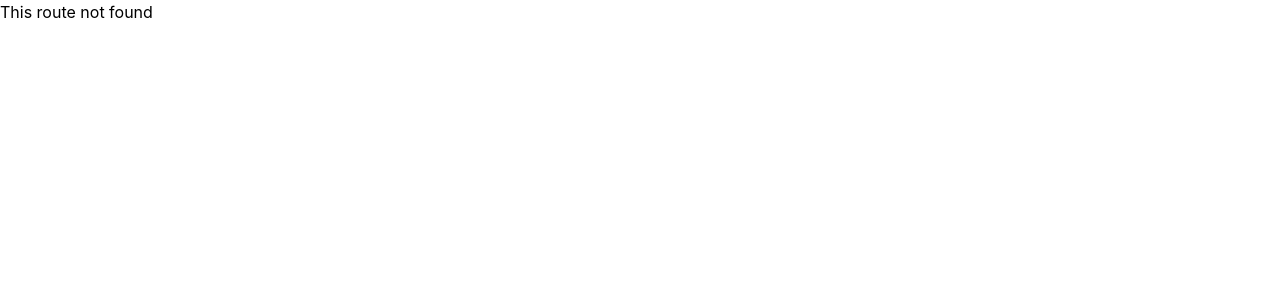
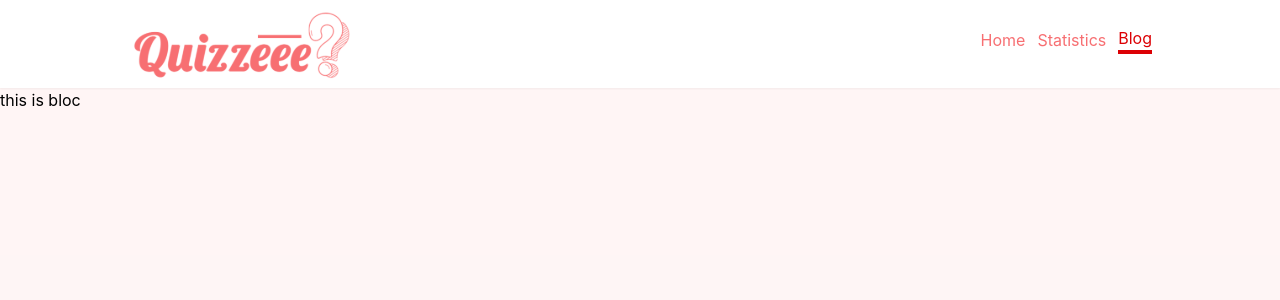
Before and after one commit to moofazzel/quizzeee, a React (Create React App) app: page /blog in a window 1280 px wide. Before the commit this address had no page. Shown: the top 300 px of the page. Built offline with nearby package versions, Linux system fonts and the light colour scheme.

Commit message:
added eye btn click to show and

```diff
--- a/src/App.js
+++ b/src/App.js
@@ -1,5 +1,6 @@
 import { createBrowserRouter, RouterProvider } from "react-router-dom";
 import "./App.css";
+import Blog from "./components/Blog";
 import Header from "./components/Header";
 import Home from "./components/Home";
 import Quiz from "./components/Quiz";
@@ -36,6 +37,10 @@ function App() {
           path: "statistics",
           element: <Statistics />,
         },
+        {
+          path: 'blog',
+          element: <Blog/>
+        }
       ],
     },
     {
--- /dev/null
+++ b/src/components/Blog.jsx
@@ -0,0 +1,11 @@
+import React from 'react';
+
+const Blog = () => {
+    return (
+        <div>
+            this is bloc
+        </div>
+    );
+};
+
+export default Blog;
--- /dev/null
+++ b/src/components/Navbar.css
@@ -0,0 +1,4 @@
+.active {
+  border-bottom: 4px solid rgb(220, 0, 4);
+  color: rgb(220, 0, 4);
+}
--- a/src/components/Navbar.jsx
+++ b/src/components/Navbar.jsx
@@ -1,35 +1,35 @@
 import React from "react";
 import { Link, NavLink } from "react-router-dom";
 import logo from "../logo.svg";
+import '../components/Navbar.css'
 
 const Navbar = () => {
   return (
-    <header className=" bg-white text-[#f76f72] shadow-sm py-3">
-      <div className=" md:w-4/5 mx-auto  flex justify-between h-16 mx-auto">
-        <NavLink to={'/'} className="flex items-center p-2">
+    <header className=" bg-white text-[#f76f72] shadow-sm pb-4 pt-2">
+      <div className=" md:w-4/5 mx-auto  flex justify-between h-16">
+        <Link to={"/"}>
           <img className="w-60 logo" src={logo} alt="" />
-        </NavLink>
-        <ul className="items-stretch hidden space-x-3 md:flex">
-          <li className="flex">
-            <NavLink to={'home'} className="flex items-center px-4 -mb-1 border-b-2 border-transparent hover:border-b-4 hover:border-red-400">
+        </Link>
+        <ul className="hidden space-x-3 md:flex items-center">
+          <li className="flex  hover:border-b-4 hover:border-red-400">
+            <NavLink
+              to={"home"}
+              className={({ isActive }) => (isActive ? "active" : undefined)}
+            >
               Home
             </NavLink>
           </li>
-          <li className="flex">
-            <NavLink to={'quiz'} className="flex items-center px-4 -mb-1 border-b-2 border-transparent hover:border-b-4 hover:border-red-400">
-              Quiz
-            </NavLink>
-          </li>
-          <li className="flex">
-            <NavLink to={'statistics'} className="flex items-center px-4 -mb-1 border-b-2 border-transparent hover:border-b-4 hover:border-red-400">
+          <li className="flex  hover:border-b-4 hover:border-red-400">
+            <NavLink to={"statistics"} className="">
               Statistics
             </NavLink>
           </li>
-          <li className="flex">
-            <NavLink className="flex items-center px-4 -mb-1 border-b-2 border-transparent hover:border-b-4 hover:border-red-400">
-              Blogs
+          <li className="flex  hover:border-b-4 hover:border-red-400">
+            <NavLink to={"blog"} className="">
+              Blog
             </NavLink>
           </li>
+
         </ul>
         <button className="flex justify-end p-4 md:hidden">
           <svg
--- a/src/components/Questions.jsx
+++ b/src/components/Questions.jsx
@@ -5,17 +5,45 @@ import toast, { Toaster } from "react-hot-toast";
 const Questions = ({ questions }) => {
   const { id, correctAnswer, options, question } = questions;
 
-  const handleOption = (option) => {
-    console.log(option);
+  let correct = 0;
+  let wrong = 0;
+
+  const handleOption = (option, e) => {
     if (option === correctAnswer) {
-      //   alert('rr')
-      toast.success("Successfully toasted!");
+      correct = correct + 1;
+      toast("Good Job!", {
+        icon: "👏",
+      });
+      e.currentTarget.classList.add("bg-green-500", "text-white");
     } else {
+      wrong = wrong + 1;
       toast.error("This didn't work.");
+      e.currentTarget.classList.add("text-white", "bg-red-500");
     }
   };
 
-  const notify = () => toast("here");
+  const handleEye = (ans) => {
+    toast.custom((t) => (
+      <div
+        className={`${
+          t.visible ? "animate-enter" : "animate-leave"
+        } max-w-md w-full bg-white shadow-lg rounded-lg pointer-events-auto flex ring-1 ring-black ring-opacity-5`}
+      >
+        <div className="flex-1 w-0 p-4">
+          Correct Answer is -
+          <span className="text-lg font-semibold text-green-500">{ans}</span>
+        </div>
+        <div className="flex border-l border-gray-200">
+          <button
+            onClick={() => toast.dismiss(t.id)}
+            className="w-full border border-transparent rounded-none rounded-r-lg p-4 flex items-center justify-center text-sm font-medium text-rose-600 hover:text-rose-500 focus:outline-none focus:ring-2 focus:ring-rose-500"
+          >
+            Close
+          </button>
+        </div>
+      </div>
+    ));
+  };
 
   return (
     <div className="shadow-lg max-w-2xl border border-rose-200 px-7 py-5 rounded-xl">
@@ -23,14 +51,18 @@ const Questions = ({ questions }) => {
         <h3 className="text-xl font-semibold text-center mb-5 max-w-lg">
           <span className="font-bold">Quiz 1:</span> {question}
         </h3>
-        <EyeIcon className="w-6 mt-2 cursor-pointer hover:text-rose-600" />
+        <EyeIcon
+          onClick={() => handleEye(correctAnswer)}
+          className="w-6 mt-2 cursor-pointer hover:text-rose-600"
+        />
       </div>
+
       <div className="grid grid-cols-2 gap-4">
         {options.map((option) => (
           <p
-            onClick={() => handleOption(option)}
+            onClick={(e) => handleOption(option, e)}
             key={id}
-            className="cursor-pointer border rounded-md p-4 hover:bg-rose-100"
+            className="cursor-pointer border rounded-md p-4 hover:border-3 hover:border-rose-400"
           >
             {option}
             <Toaster position="top-center" reverseOrder={false} />
--- a/src/components/Quiz.jsx
+++ b/src/components/Quiz.jsx
@@ -1,4 +1,4 @@
-import React from "react";
+import React, { useState } from "react";
 import { useLoaderData } from "react-router-dom";
 import { CheckBadgeIcon, XCircleIcon } from "@heroicons/react/24/solid";
 import Questions from "./Questions";
@@ -8,9 +8,10 @@ const Quiz = () => {
     data: { questions },
   } = useLoaderData();
 
+  let serial = 0;
+
   return (
     <div className="text-[#f76f72] px-4 mt-10 sm:mt-12 md:mt-16">
-      <div>
       <div className="flex flex-col justify-center items-center">
         <img
           className="w-2h-20 h-20 rounded-2xl bg-rose-400"
@@ -22,17 +23,15 @@ const Quiz = () => {
           <p>Total Questions: {total}</p>
           <div className="mt-3 gap-3">
             <span className="border border-rose-400 px-2 py-1 rounded-md pb-2 mr-3">
-                {" "}
               <CheckBadgeIcon className="h-6 w-6 text-green-500 inline" />: 0
             </span>
             <span className="border border-rose-400 px-2 py-1 rounded-md pb-2">
-                {" "}
               <XCircleIcon className="h-6 w-6 text-red-500 inline" />: 0
             </span>
           </div>
         </div>
       </div>
-      </div>
+
       <div className="flex flex-col items-center gap-5 mt-7">
         {questions.map((question) => (
           <Questions key={question.id} questions={question} />
```
Lines whose indentation alone changed are shown as unchanged.
